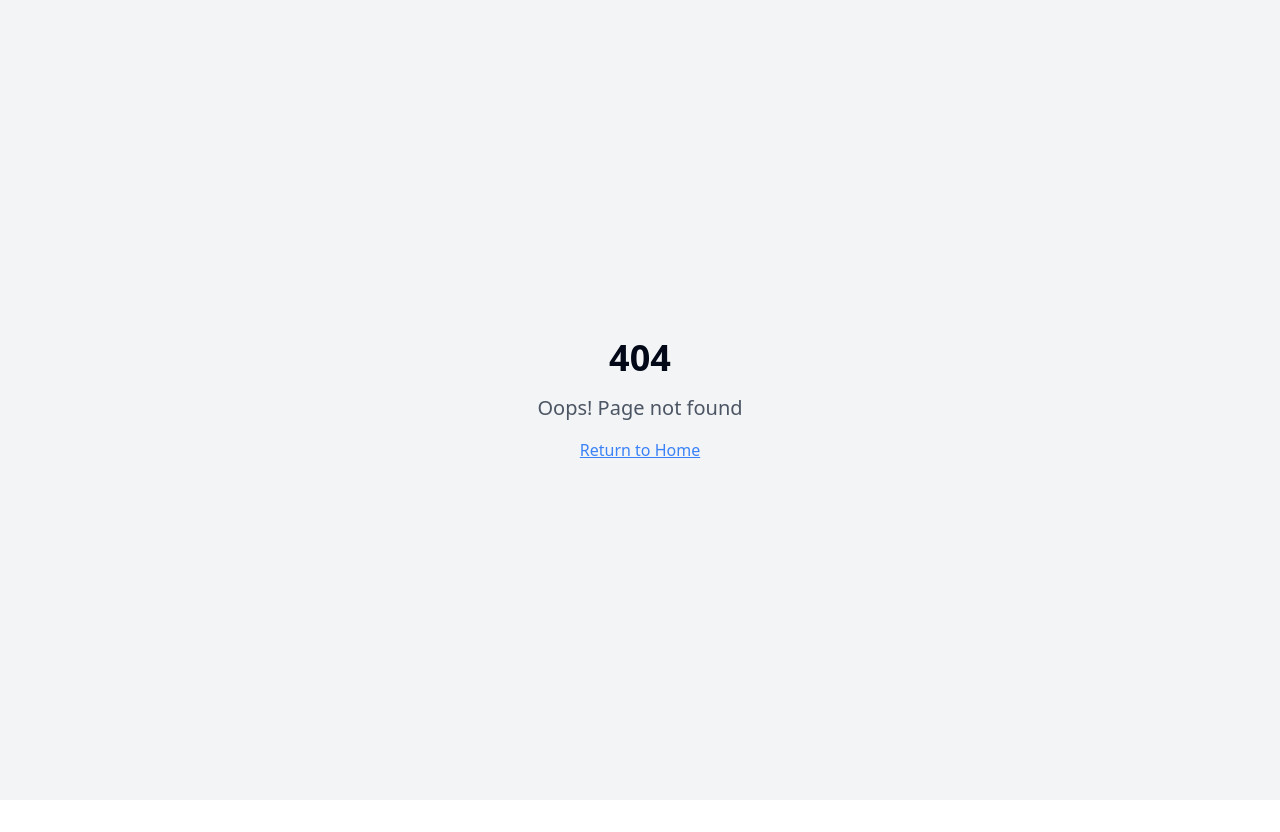
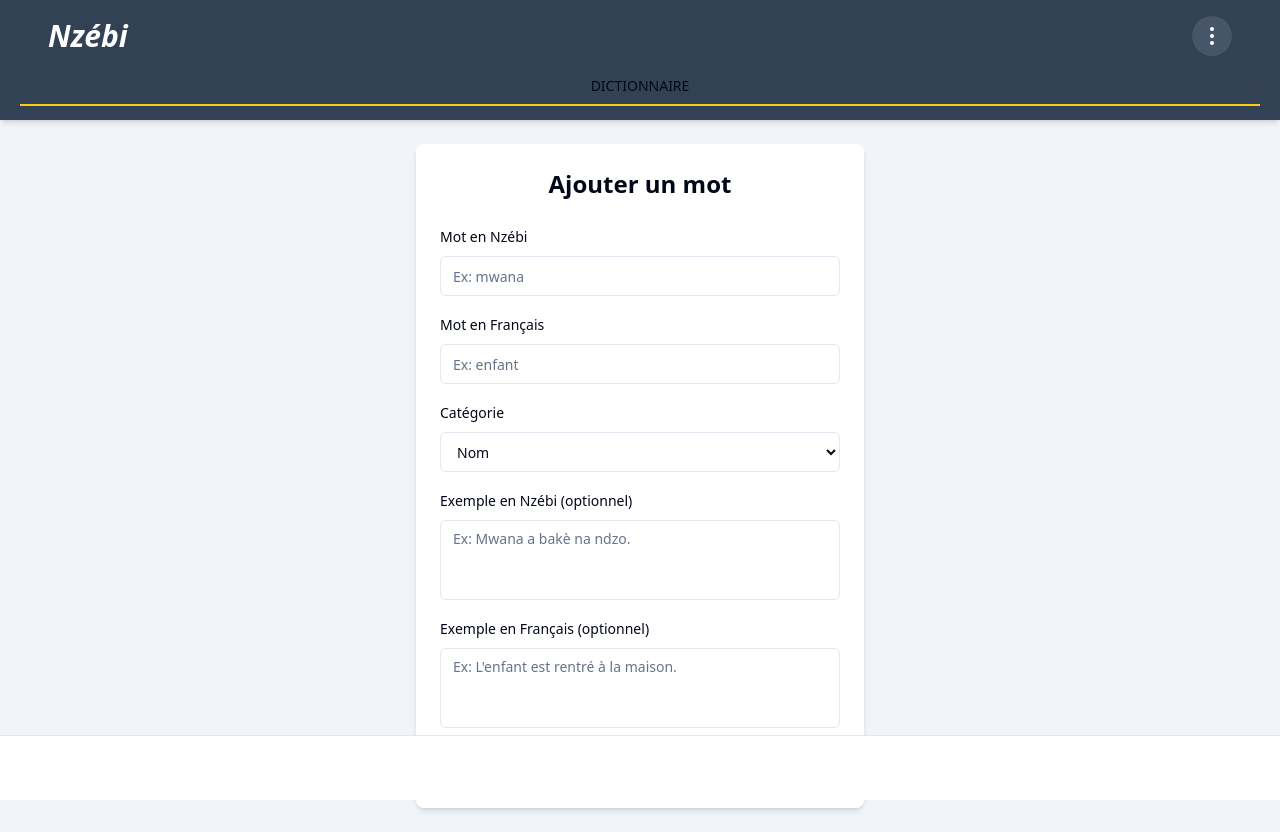
Before and after one commit to yawelmkk/dictionnaire-nzebi-fran-ais, a React (Vite) app: page /ajouter in a window 1280 px wide. Before the commit this address had no page. Before the commit the page ends 800 px from the top, so only its background shows below. Built offline with nearby package versions, Linux system fonts and the light colour scheme.

Commit message:
feat: Add settings option to dropdown menu
Adds a settings option to the dropdown menu in the layout component.  Clicking the settings option navigates to the /ajouter route using react-router-dom.  Ensures the /ajouter route exists and handles word addition to Supabase.

```diff
--- a/src/App.tsx
+++ b/src/App.tsx
@@ -7,6 +7,7 @@ import { BrowserRouter, Routes, Route } from "react-router-dom";
 import Index from "./pages/Index";
 import Admin from "./pages/Admin";
 import NotFound from "./pages/NotFound";
+import Ajouter from "./pages/Ajouter";
 
 const queryClient = new QueryClient();
 
@@ -19,6 +20,7 @@ const App = () => (
         <Routes>
           <Route path="/" element={<Index />} />
           <Route path="/admin" element={<Admin />} />
+          <Route path="/ajouter" element={<Ajouter />} />
           <Route path="*" element={<NotFound />} />
         </Routes>
       </BrowserRouter>
--- a/src/components/Layout.tsx
+++ b/src/components/Layout.tsx
@@ -60,7 +60,10 @@ const Layout: React.FC<LayoutProps> = ({ children }) => {
                 }
               />
               <DropdownMenuSeparator />
-              <DropdownMenuItem className="cursor-pointer flex items-center">
+              <DropdownMenuItem
+                className="cursor-pointer flex items-center"
+                onClick={() => navigate('/ajouter')}
+              >
                 <Settings className="mr-2 h-4 w-4" />
                 <span>Paramètres</span>
               </DropdownMenuItem>
--- /dev/null
+++ b/src/pages/Ajouter.tsx
@@ -0,0 +1,38 @@
+
+import React from 'react';
+import Layout from '@/components/Layout';
+import WordForm from '@/components/word-form/WordForm';
+import { toast } from 'sonner';
+import { addWord } from '@/services/wordsService';
+import { WordFormValues } from '@/components/word-form/WordFormSchema';
+import { useNavigate } from 'react-router-dom';
+
+const Ajouter = () => {
+  const [isSubmitting, setIsSubmitting] = React.useState(false);
+  const navigate = useNavigate();
+
+  const handleSubmit = async (data: WordFormValues) => {
+    setIsSubmitting(true);
+    try {
+      await addWord(data);
+      toast.success('Mot ajouté avec succès!');
+      navigate('/');
+    } catch (error) {
+      console.error('Error adding word:', error);
+      toast.error('Erreur lors de l\'ajout du mot');
+    } finally {
+      setIsSubmitting(false);
+    }
+  };
+
+  return (
+    <Layout>
+      <div className="max-w-md mx-auto bg-white rounded-lg shadow-md p-6">
+        <h1 className="text-2xl font-bold mb-6 text-center">Ajouter un mot</h1>
+        <WordForm onSubmit={handleSubmit} isSubmitting={isSubmitting} />
+      </div>
+    </Layout>
+  );
+};
+
+export default Ajouter;
```
